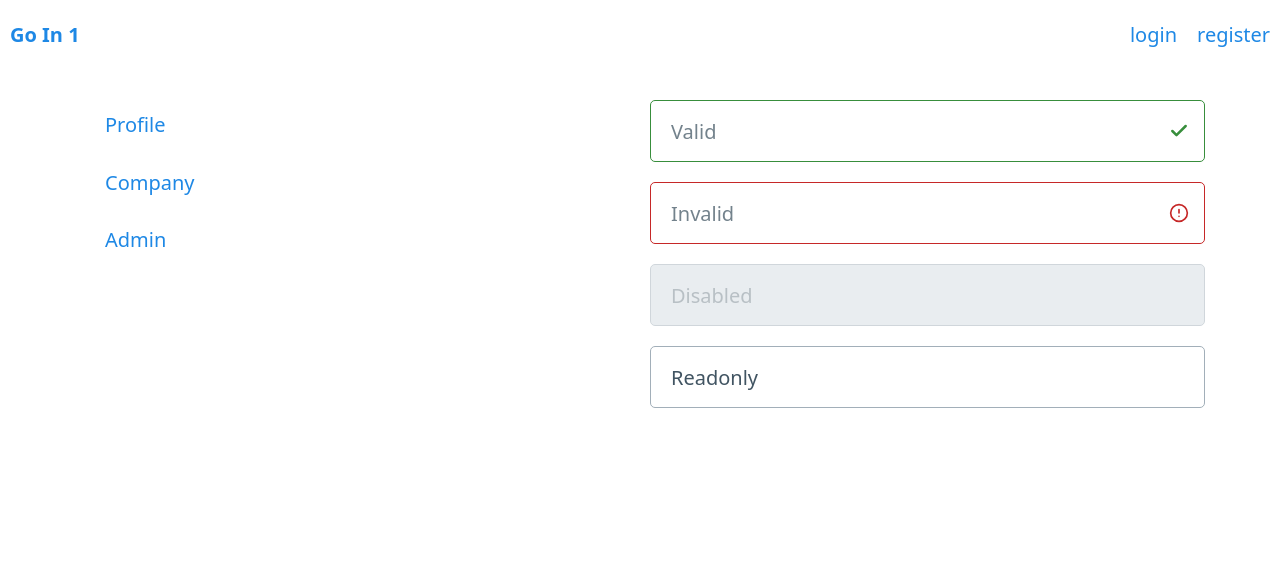
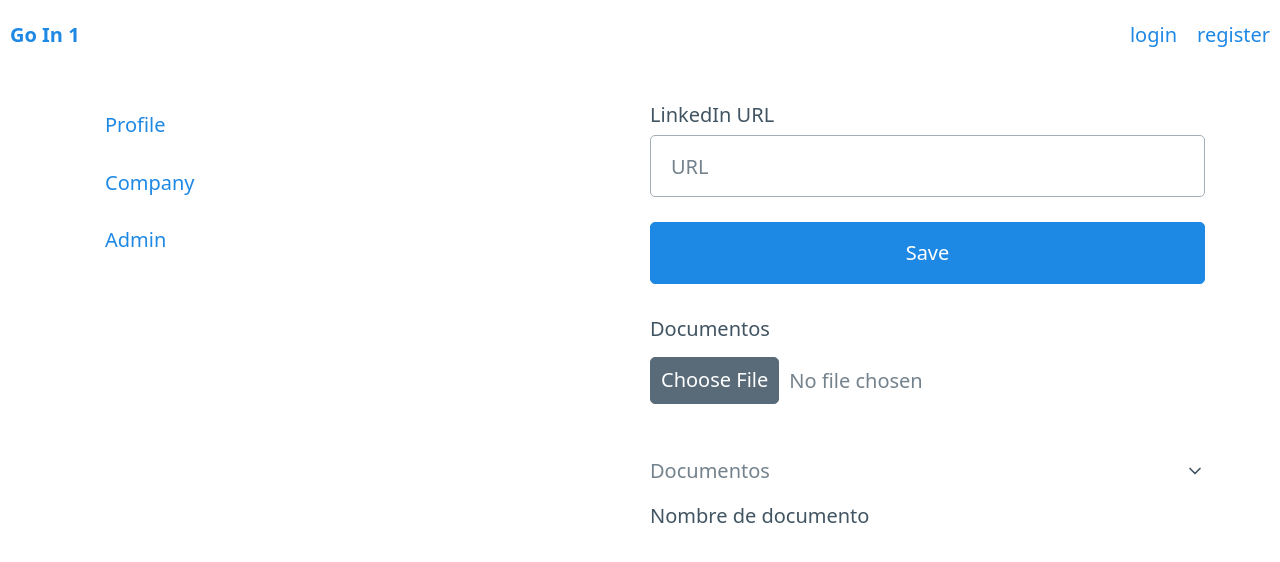
Before and after one commit to Natcel0711/goin1, a SvelteKit app: page /settings/company in a window 1280 px wide. Shown: the top 562 px of the page. Built offline with nearby package versions, Linux system fonts and the light colour scheme; no server answers.

Commit message:
company page

```diff
--- a/src/routes/settings/company/+page.svelte
+++ b/src/routes/settings/company/+page.svelte
@@ -1,4 +1,23 @@
-<input type="text" placeholder="Valid" aria-invalid="false">
-<input type="text" placeholder="Invalid" aria-invalid="true">
-<input type="text" placeholder="Disabled" disabled>
-<input type="text" value="Readonly" readonly>
+<script lang="ts">
+</script>
+<form>
+    <div class="grid">
+        <label for="linkedinurl">
+            LinkedIn URL
+            <input type="text" id="linkedinurl" name="linkedinurl" placeholder="URL" required />
+        </label>
+
+    </div>
+    <button>Save</button>
+</form>
+<form action="">
+    <label for="file">Documentos
+        <input type="file" id="file" name="file">
+      </label>
+</form>
+<form action="">
+    <details open>
+        <summary>Documentos</summary>
+        <p>Nombre de documento </p>
+      </details>
+</form>
--- a/src/routes/settings/profile/+page.svelte
+++ b/src/routes/settings/profile/+page.svelte
@@ -1,27 +1,19 @@
+<script lang="ts">
+    export let data
+</script>
 <form>
-
-    <!-- Grid -->
     <div class="grid">
-
-      <!-- Markup example 1: input is inside label -->
-      <label for="firstname">
-        First name
-        <input type="text" id="firstname" name="firstname" placeholder="First name" required>
-      </label>
-
-      <label for="lastname">
-        Last name
-        <input type="text" id="lastname" name="lastname" placeholder="Last name" required>
-      </label>
+        <label for="username">
+            Username
+            <input type="text" id="username" name="username" placeholder="Username" required />
+        </label>
 
     </div>
-
-    <!-- Markup example 2: input is after label -->
-    <label for="email">Email address</label>
-    <input type="email" id="email" name="email" placeholder="Email address" required>
-    <small>We'll never share your email with anyone else.</small>
-
-    <!-- Button -->
-    <button type="submit">Submit</button>
-
-  </form>
+    <button>Save</button>
+</form>
+<style>
+    button{
+        width: fit-content;
+        height: max-content;
+    }
+</style>
```
